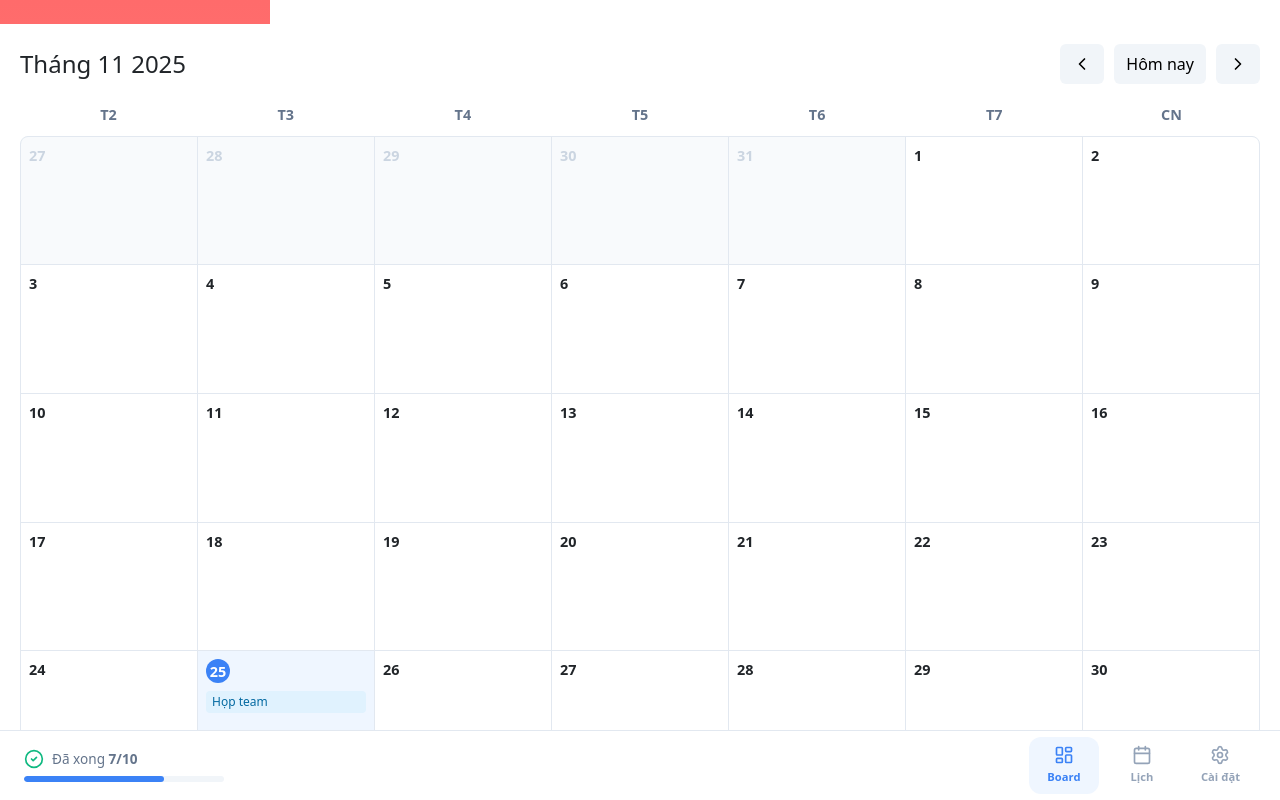
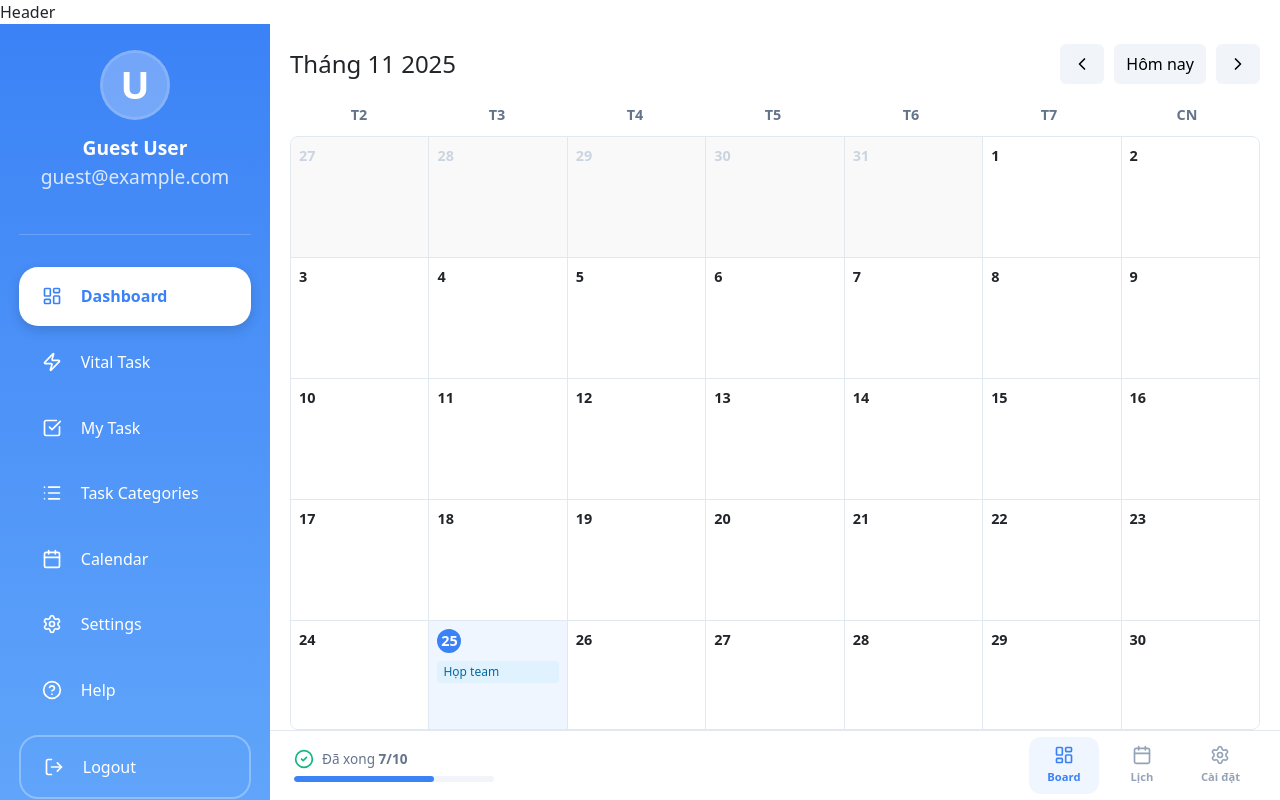
Before and after one commit to vixlel/Du_an_quan_ly_nhiem_vu_ca_nhan, a React (Vite) app: page / in a window 1280 px wide. Built offline with nearby package versions, Linux system fonts and the light colour scheme.

Commit message:
Fix UI Sidebar #1

```diff
--- a/src/Components/Calendar/Calendar.module.scss
+++ b/src/Components/Calendar/Calendar.module.scss
@@ -1,10 +1,13 @@
+/* Calendar.module.scss */
+
 .calendarContainer {
-  width: 100%; /* Quan trọng: Chiếm hết chiều rộng của cha (div flex: 1) */
-  height: 100%;
+  width: 100%;
+  height: 100%; /* Chiếm toàn bộ không gian của wrapper cha */
   display: flex;
   flex-direction: column;
-  padding: 20px;
+  padding: 20px 20px 0 20px; /* Bỏ padding bottom để grid chạm đáy đẹp hơn */
   background-color: #fff;
+  overflow: hidden; /* Ngăn container này cuộn, chỉ cuộn grid bên trong */
 }
 
 /* --- HEADER --- */
@@ -13,12 +16,13 @@
   justify-content: space-between;
   align-items: center;
   margin-bottom: 20px;
+  flex-shrink: 0; /* Header không bị co lại khi thiếu chỗ */
 }
 
 .headerTitle h2 {
   margin: 0;
   font-size: 1.5rem;
-  text-transform: capitalize; /* Viết hoa chữ cái đầu (Tháng mười...) */
+  text-transform: capitalize;
 }
 
 .navButtons {
@@ -47,6 +51,8 @@
   display: grid;
   grid-template-columns: repeat(7, 1fr);
   margin-bottom: 10px;
+  flex-shrink: 0; /* Header thứ trong tuần luôn hiển thị */
+  padding-right: 4px; /* Bù trừ cho scrollbar của grid bên dưới nếu cần */
 }
 
 .weekDayCell {
@@ -60,14 +66,28 @@
 .daysGrid {
   display: grid;
   grid-template-columns: repeat(7, 1fr);
-  /* Tự động tính chiều cao để lấp đầy màn hình, trừ header và padding */
-  grid-auto-rows: minmax(100px, 1fr);
+  /* Chiều cao tối thiểu mỗi ô */
+  grid-auto-rows: minmax(120px, 1fr);
   gap: 1px;
-  background-color: #e2e8f0; /* Tạo border cho grid */
+  background-color: #e2e8f0;
   border: 1px solid #e2e8f0;
   border-radius: 8px;
-  overflow: hidden;
-  flex: 1; /* Quan trọng: Giúp lịch giãn hết chiều cao */
+
+  /* QUAN TRỌNG: Xử lý cuộn */
+  flex: 1; /* Giãn hết phần còn lại */
+  overflow-y: auto; /* Thanh cuộn sẽ nằm ở đây */
+
+  /* Tinh chỉnh thanh cuộn cho đẹp */
+  &::-webkit-scrollbar {
+    width: 6px;
+  }
+  &::-webkit-scrollbar-track {
+    background: transparent;
+  }
+  &::-webkit-scrollbar-thumb {
+    background-color: #cbd5e1;
+    border-radius: 20px;
+  }
 }
 
 .dayCell {
@@ -78,6 +98,7 @@
   flex-direction: column;
   gap: 4px;
   transition: background 0.2s;
+  min-height: 100%; /* Đảm bảo ô luôn full chiều cao */
 }
 
 .dayCell:hover {
@@ -85,7 +106,7 @@
 }
 
 .dayCell.disabled {
-  background-color: #f8fafc;
+  background-color: #f9f9f9;
   color: #cbd5e1;
 }
 
@@ -110,7 +131,7 @@
   margin-bottom: 4px;
 }
 
-/* --- TASK PREVIEW (trong ô lịch) --- */
+/* --- TASK PREVIEW --- */
 .taskPreviewList {
   display: flex;
   flex-direction: column;
@@ -134,7 +155,7 @@
   padding-left: 4px;
 }
 
-/* --- MODAL --- */
+/* --- MODAL (Giữ nguyên) --- */
 .modalOverlay {
   position: fixed;
   top: 0;
@@ -145,7 +166,7 @@
   display: flex;
   align-items: center;
   justify-content: center;
-  z-index: 200; /* Cao hơn Footer */
+  z-index: 999; /* Đảm bảo cao hơn tất cả */
 }
 
 .modalContent {
--- a/src/Components/Footer/Footer.module.scss
+++ b/src/Components/Footer/Footer.module.scss
@@ -6,14 +6,17 @@
   justify-content: space-between;
   align-items: center;
 
-  /* Thay đổi vị trí: */
-  position: absolute; /* Thay vì fixed */
-  bottom: 0;
-  left: 0;
-  right: 0; /* Tự động giãn full chiều rộng của cha (div content) */
+  // position: absolute;
+  // bottom: 0;
+  // left: 0;
+  // right: 0;
   width: 100%;
   height: 70px;
-  /* ... */
+
+  /* Thêm dòng này để Footer không bị co lại khi màn hình nhỏ */
+  flex-shrink: 0;
+  position: relative; /* Để đảm bảo z-index hoạt động nếu cần shadow */
+  z-index: 10;
 }
 
 /* --- Status Section (Bên trái) --- */
--- a/src/Components/Sidebar/sidebar.module.scss
+++ b/src/Components/Sidebar/sidebar.module.scss
@@ -1,19 +1,20 @@
 .sidebar {
   width: 270px;
-  height: 100vh;
-  background: linear-gradient(180deg, #ff6b6b 0%, #ff8787 100%);
+  height: 100%;
+  background: linear-gradient(180deg, #3b82f6 0%, #60a5fa 100%);
   padding: 1.6rem 1.2rem;
   display: flex;
   flex-direction: column;
-  position: fixed;
-  left: 0;
-  top: 0;
+  // position: fixed;
+  // left: 0;
+  // top: 0;
+  flex-shrink: 0; /* Đảm bảo Sidebar không bị co nhỏ lại khi màn hình hẹp */
   overflow-y: auto;
 
   @media (max-width: 768px) {
     width: 100%;
     height: auto;
-    position: relative;
+    // position: relative;
   }
 }
 
@@ -53,7 +54,7 @@
 }
 
 .name {
-  font-size: 1.7rem;
+  font-size: 1.2rem;
   font-weight: 600;
   color: white;
   margin-bottom: 0.3rem;
@@ -79,7 +80,7 @@
   padding: 1.1rem 1.4rem;
   border-radius: 1.2rem;
   color: white;
-  font-size: 1.6rem;
+  font-size: 1rem;
   font-weight: 500;
   text-decoration: none;
   transition: all 0.3s ease;
@@ -92,7 +93,7 @@
 
   &.active {
     background: white;
-    color: #ff6b6b;
+    color: #3b82f6;
     font-weight: 600;
     box-shadow: 0 4px 12px rgba(0, 0, 0, 0.15);
   }
@@ -113,7 +114,7 @@
   padding: 1.1rem 1.4rem;
   border-radius: 1.2rem;
   color: white;
-  font-size: 1.6rem;
+  font-size: 1rem;
   font-weight: 500;
   background: transparent;
   border: 2px solid rgba(255, 255, 255, 0.3);
--- /dev/null
+++ b/src/layouts/DefaultLayout/DefaultLayout.module.scss
@@ -0,0 +1,2 @@
+.main {
+}
--- a/src/layouts/DefaultLayout/index.tsx
+++ b/src/layouts/DefaultLayout/index.tsx
@@ -1,7 +1,8 @@
+/* DefaultLayout.tsx */
 import React from 'react';
 import Footer from '~/components/Footer';
 import Sidebar from '~/components/Sidebar';
-import Header from '~/components/Header'; // Import Header
+import Header from '~/components/Header';
 
 interface DefaultLayoutProps {
   children: React.ReactNode;
@@ -10,30 +11,47 @@ interface DefaultLayoutProps {
 const DefaultLayout: React.FC<DefaultLayoutProps> = ({ children }) => {
   return (
     <div style={{ display: 'flex', flexDirection: 'column', height: '100vh' }}>
-      {/* 1. Header nằm trên cùng, chiếm full chiều ngang */}
+      {/* 1. Header cố định chiều cao */}
       <div style={{ flexShrink: 0 }}>
         <Header />
       </div>
 
-      {/* 2. Container dưới chứa Sidebar và Nội dung chính */}
+      {/* 2. Container chính: Sidebar (Trái) - Content (Phải) */}
       <div style={{ display: 'flex', flex: 1, overflow: 'hidden' }}>
-        {/* Sidebar nằm bên trái */}
+        {/* Sidebar */}
         <Sidebar />
 
-        {/* Khu vực Nội dung + Footer bên phải */}
+        {/* Khu vực Nội dung + Footer */}
         <div
           style={{
             flex: 1,
             display: 'flex',
             flexDirection: 'column',
             position: 'relative',
+            overflow: 'hidden', // KHÓA SCROLL CỦA LAYOUT CHÍNH
           }}
         >
-          {/* Vùng hiển thị nội dung trang (Calendar) - Cho phép cuộn nếu nội dung dài */}
-          <div style={{ flex: 1, overflowY: 'auto' }}>{children}</div>
+          {/* Vùng chứa nội dung (Calendar/Dashboard...):
+             - flex: 1 để chiếm hết khoảng trống còn lại.
+             - overflow: hidden để nhường quyền cuộn cho component con (Calendar).
+          */}
+          <div
+            style={{
+              flex: 1,
+              display: 'flex',
+              flexDirection: 'column',
+              overflow: 'hidden',
+              position: 'relative',
+            }}
+          >
+            {/* Wrapper này đảm bảo children nhận height 100% */}
+            <div style={{ width: '100%', height: '100%' }}>{children}</div>
+          </div>
 
-          {/* Footer nằm dưới cùng của vùng nội dung */}
-          <Footer />
+          {/* Footer nằm dưới cùng, không bị che, không đè lên content */}
+          <div style={{ flexShrink: 0 }}>
+            <Footer />
+          </div>
         </div>
       </div>
     </div>
```
Also changed, not shown: 1 other file (tests, documents, lock files or other folders).
